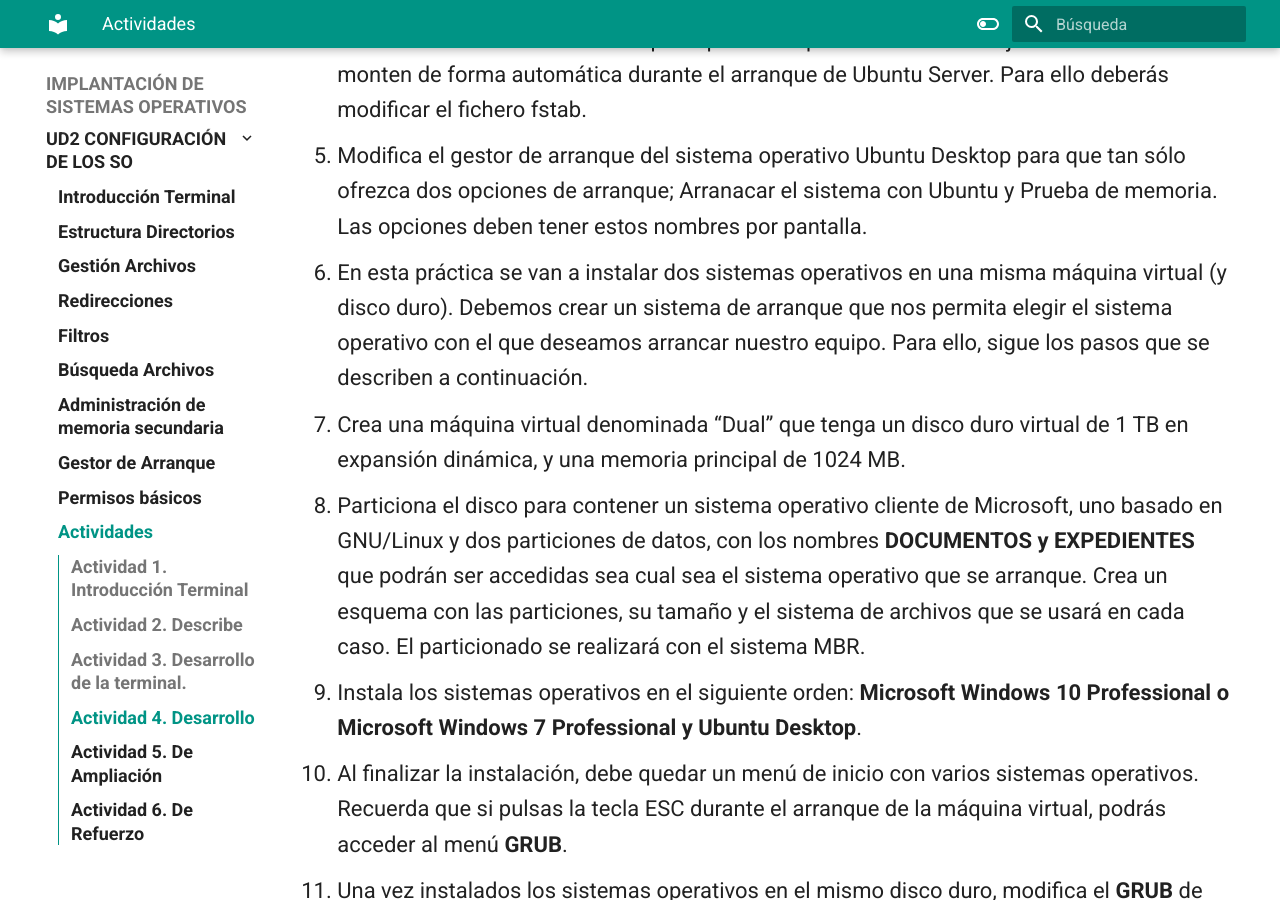
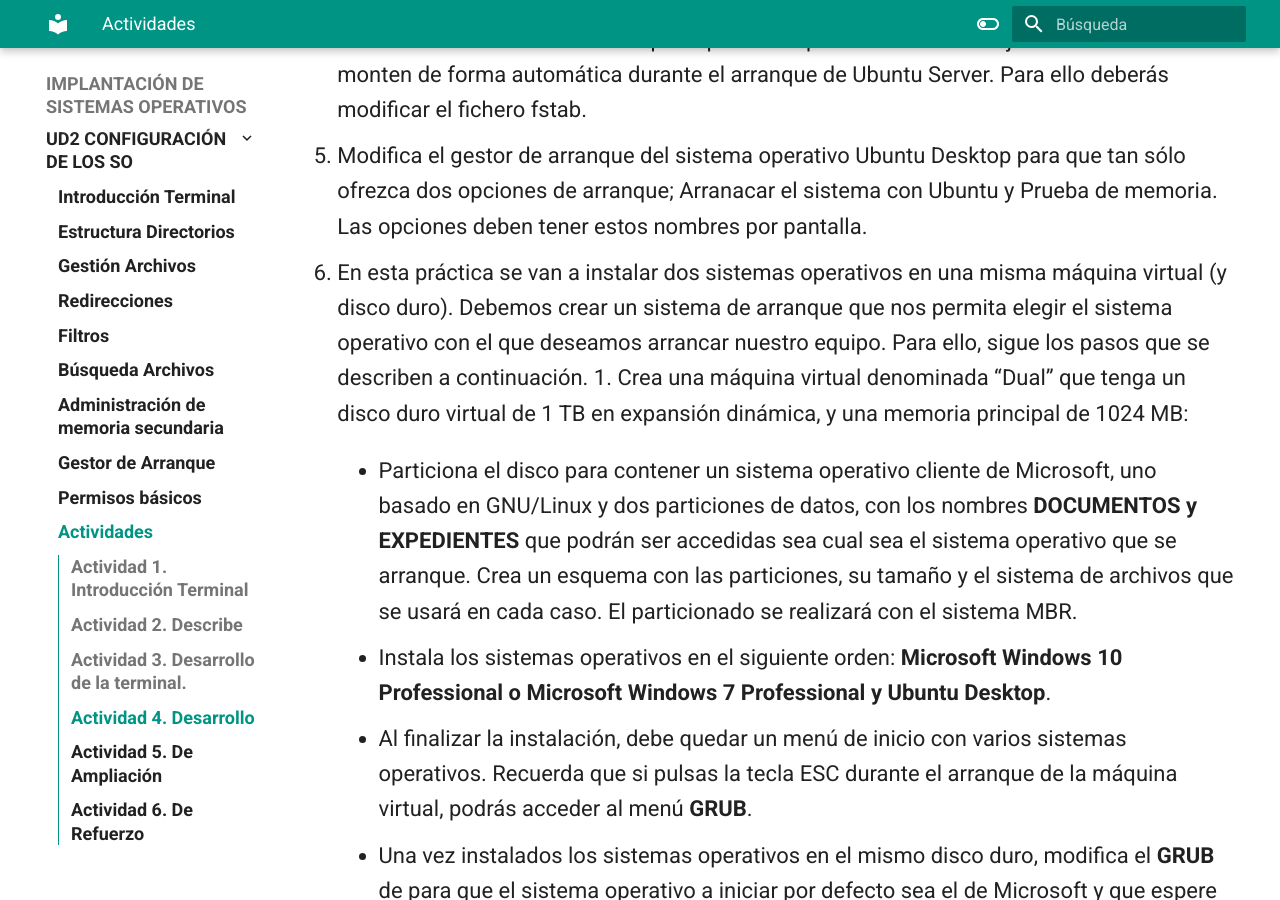
Before and after one commit to jmarlu/ISO, an MkDocs documentation site: the page built from docs/UD2/Actividades.md, in a window 1280 px wide and 900 px high, scrolled down 1230 px. Built offline with MkDocs 1.6.1 and Material for MkDocs 9.7.7, drawn with Linux system fonts in a browser that asks for light colours; some of the changed lines change nothing that is shown.

Commit message:
arreglo de los indices en las actividades

```diff
--- a/docs/UD2/Actividades.md
+++ b/docs/UD2/Actividades.md
@@ -14,17 +14,18 @@ Accede al Moodle del módulo y realiza la _RELACIÓN 2-II de ejercicios_ de coma
 
 ## Actividad 4. Desarrollo
 
-1. Los servidores cuentan con varios discos duros instalados en la unidad anterior. En los segundos discos de los SOR, crea una tabla de partición MBR con tres particiones de aproximadamente el mismo tamaño cada una. En Microsoft Windows Server realiza esta tarea a través de **GUI** y en Ubuntu Server con **CLI** y el comando `fdisk`.
-2. Asigna un sistema de ficheros adecuado a cada partición. Recuerda que en Ubuntu Server será necesario realizar esta tarea a través de CLI con el comando `mkfs`.
-3. Monta las particiones creadas en el punto anterior en las carpetas **Datos, Perfiles y Cifrado**. Crea las carpetas donde estimes oportuno. Esta configuración se realizará tanto en GNU/Linux como en Microsoft Windows.
-4. Realiza los cambios necesarios para que las carpetas citadas en el ejercicio anterior se monten de forma automática durante el arranque de Ubuntu Server. Para ello deberás modificar el fichero fstab.
-5. Modifica el gestor de arranque del sistema operativo Ubuntu Desktop para que tan sólo ofrezca dos opciones de arranque; Arranacar el sistema con Ubuntu y Prueba de memoria. Las opciones deben tener estos nombres por pantalla.
-6. En esta práctica se van a instalar dos sistemas operativos en una misma máquina virtual (y disco duro). Debemos crear un sistema de arranque que nos permita elegir el sistema operativo con el que deseamos arrancar nuestro equipo. Para ello, sigue los pasos que se describen a continuación.
-   1. Crea una máquina virtual denominada “Dual” que tenga un disco duro virtual de 1 TB en expansión dinámica, y una memoria principal de 1024 MB.
-   2. Particiona el disco para contener un sistema operativo cliente de Microsoft, uno basado en GNU/Linux y dos particiones de datos, con los nombres **DOCUMENTOS y EXPEDIENTES** que podrán ser accedidas sea cual sea el sistema operativo que se arranque. Crea un esquema con las particiones, su tamaño y el sistema de archivos que se usará en cada caso. El particionado se realizará con el sistema MBR.
-   3. Instala los sistemas operativos en el siguiente orden: **Microsoft Windows 10 Professional o Microsoft Windows 7 Professional y Ubuntu Desktop**.
-   4. Al finalizar la instalación, debe quedar un menú de inicio con varios sistemas operativos. Recuerda que si pulsas la tecla ESC durante el arranque de la máquina virtual, podrás acceder al menú **GRUB**.
-   5. Una vez instalados los sistemas operativos en el mismo disco duro, modifica el **GRUB** de para que el sistema operativo a iniciar por defecto sea el de Microsoft y que espere 15 segundos antes de iniciarlo. Realiza esta tarea en CLI.
+1.  Los servidores cuentan con varios discos duros instalados en la unidad anterior. En los segundos discos de los SOR, crea una tabla de partición MBR con tres particiones de aproximadamente el mismo tamaño cada una. En Microsoft Windows Server realiza esta tarea a través de **GUI** y en Ubuntu Server con **CLI** y el comando `fdisk`.
+2.  Asigna un sistema de ficheros adecuado a cada partición. Recuerda que en Ubuntu Server será necesario realizar esta tarea a través de CLI con el comando `mkfs`.
+3.  Monta las particiones creadas en el punto anterior en las carpetas **Datos, Perfiles y Cifrado**. Crea las carpetas donde estimes oportuno. Esta configuración se realizará tanto en GNU/Linux como en Microsoft Windows.
+4.  Realiza los cambios necesarios para que las carpetas citadas en el ejercicio anterior se monten de forma automática durante el arranque de Ubuntu Server. Para ello deberás modificar el fichero fstab.
+5.  Modifica el gestor de arranque del sistema operativo Ubuntu Desktop para que tan sólo ofrezca dos opciones de arranque; Arranacar el sistema con Ubuntu y Prueba de memoria. Las opciones deben tener estos nombres por pantalla.
+6.  En esta práctica se van a instalar dos sistemas operativos en una misma máquina virtual (y disco duro). Debemos crear un sistema de arranque que nos permita elegir el sistema operativo con el que deseamos arrancar nuestro equipo. Para ello, sigue los pasos que se describen a continuación. 1. Crea una máquina virtual denominada “Dual” que tenga un disco duro virtual de 1 TB en expansión dinámica, y una memoria principal de 1024 MB:
+
+    - Particiona el disco para contener un sistema operativo cliente de Microsoft, uno basado en GNU/Linux y dos particiones de datos, con los nombres **DOCUMENTOS y EXPEDIENTES** que podrán ser accedidas sea cual sea el sistema operativo que se arranque. Crea un esquema con las particiones, su tamaño y el sistema de archivos que se usará en cada caso. El particionado se realizará con el sistema MBR.
+
+    - Instala los sistemas operativos en el siguiente orden: **Microsoft Windows 10 Professional o Microsoft Windows 7 Professional y Ubuntu Desktop**.
+    - Al finalizar la instalación, debe quedar un menú de inicio con varios sistemas operativos. Recuerda que si pulsas la tecla ESC durante el arranque de la máquina virtual, podrás acceder al menú **GRUB**.
+    - Una vez instalados los sistemas operativos en el mismo disco duro, modifica el **GRUB** de para que el sistema operativo a iniciar por defecto sea el de Microsoft y que espere 15 segundos antes de iniciarlo. Realiza esta tarea en CLI.
 
 ## Actividad 5. De Ampliación
 
```
